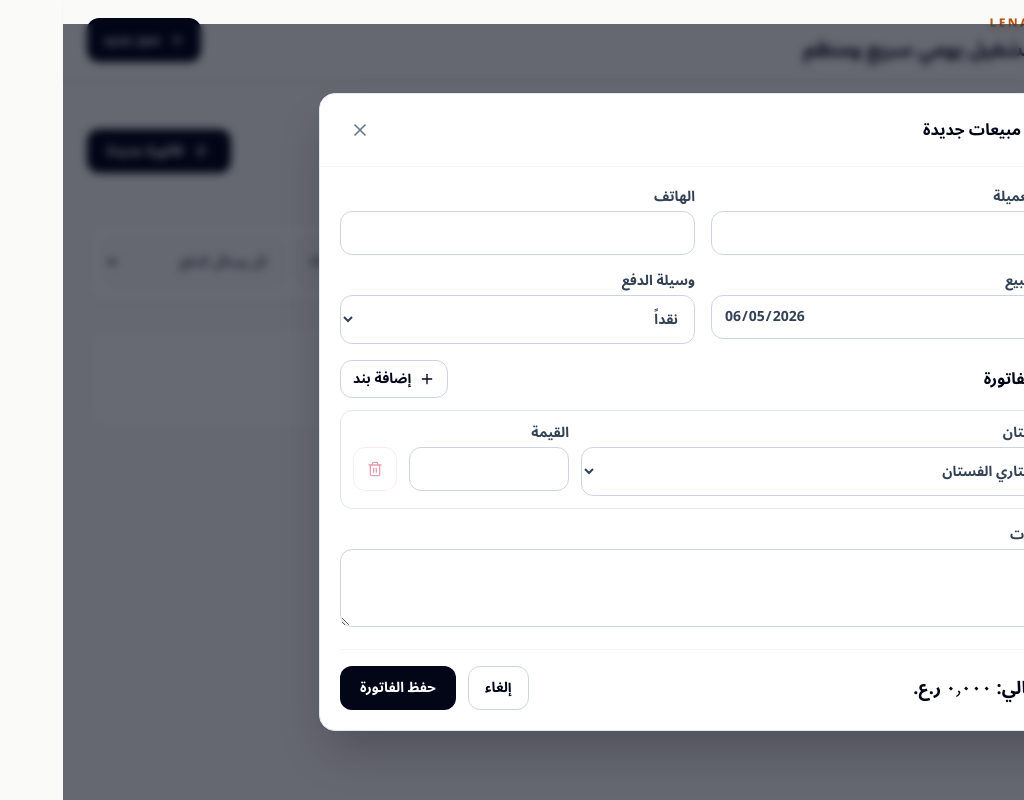
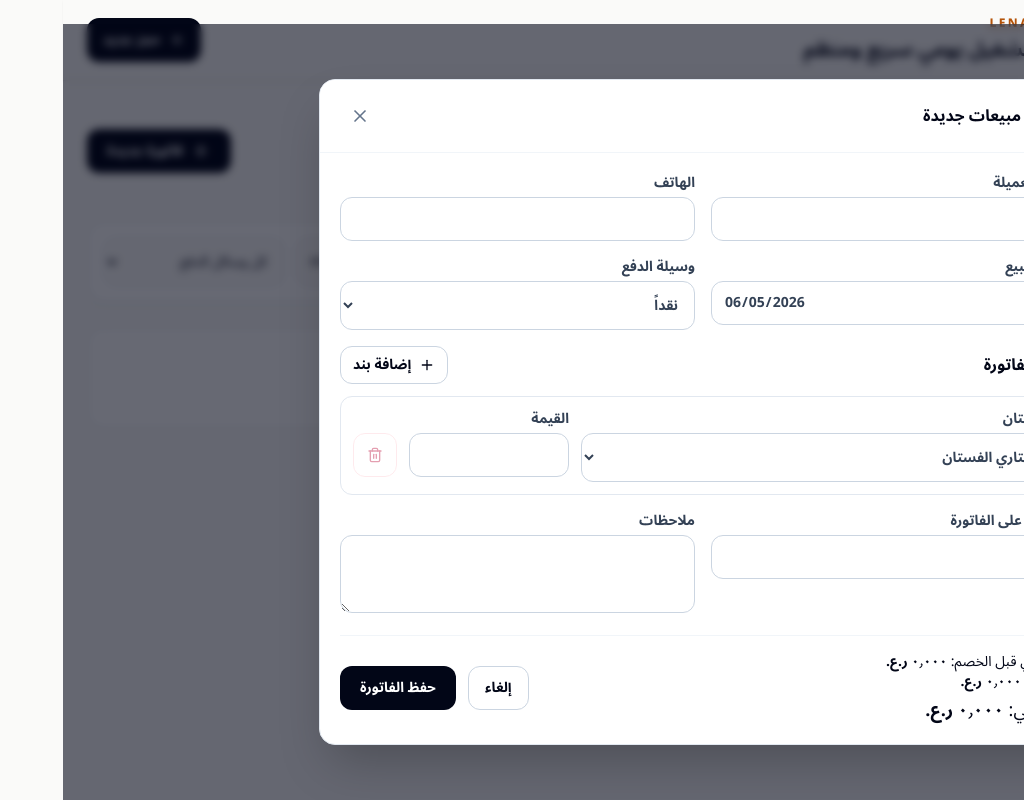
Before and after one commit to mohamedmasoud3030-tech/dress-roomshow, a React (Vite) app: page /sales in a window 1280 px wide. Both pictures are taken after a click on the button "فاتورة جديدة". Shown: the whole page, without its empty margins (256-1280 px from the left). Built offline with nearby package versions, Linux system fonts and the light colour scheme.

Commit message:
feat: expose invoice discount in sales form

```diff
--- a/src/features/dresses/CreateSaleInvoiceModal.tsx
+++ b/src/features/dresses/CreateSaleInvoiceModal.tsx
@@ -16,17 +16,20 @@ export function CreateSaleInvoiceModal({ open, onClose, onCreated }: Props) {
   const [customerPhone, setCustomerPhone] = useState('');
   const [saleDate, setSaleDate] = useState(getTodayISO());
   const [paymentMethod, setPaymentMethod] = useState<SalePaymentMethod>('cash');
+  const [discountAmount, setDiscountAmount] = useState('0');
   const [notes, setNotes] = useState('');
   const [lines, setLines] = useState<Line[]>([{ dressCode: '', amount: '' }]);
   const [error, setError] = useState<string | null>(null);
-  const total = lines.reduce((sum, line) => sum + (Number(line.amount) || 0), 0);
-  const close = () => { setCustomerName(''); setCustomerPhone(''); setSaleDate(getTodayISO()); setPaymentMethod('cash'); setNotes(''); setLines([{ dressCode: '', amount: '' }]); setError(null); onClose(); };
+  const subtotal = lines.reduce((sum, line) => sum + (Number(line.amount) || 0), 0);
+  const discount = Number(discountAmount) || 0;
+  const total = Math.max(subtotal - discount, 0);
+  const close = () => { setCustomerName(''); setCustomerPhone(''); setSaleDate(getTodayISO()); setPaymentMethod('cash'); setDiscountAmount('0'); setNotes(''); setLines([{ dressCode: '', amount: '' }]); setError(null); onClose(); };
   const updateLine = (index: number, patch: Partial<Line>) => setLines((current) => current.map((line, lineIndex) => lineIndex === index ? { ...line, ...patch } : line));
   const selectDress = (index: number, dressCode: string) => { const dress = dresses.find((item) => item.code === dressCode); updateLine(index, { dressCode, amount: dress ? String(dress.salePrice) : '' }); };
   const submit = (event: React.FormEvent<HTMLFormElement>) => {
     event.preventDefault();
     try {
-      const invoice = createSaleInvoice({ saleDate, customerName, customerPhone, paymentMethod, notes, lines: lines.map((line) => ({ dressCode: line.dressCode, amount: Number(line.amount) })) });
+      const invoice = createSaleInvoice({ saleDate, customerName, customerPhone, paymentMethod, discountAmount: discount, notes, lines: lines.map((line) => ({ dressCode: line.dressCode, amount: Number(line.amount) })) });
       onCreated(invoice);
       close();
     } catch (reason: unknown) { setError(reason instanceof Error ? reason.message : 'تعذر تسجيل الفاتورة.'); }
@@ -37,7 +40,7 @@ export function CreateSaleInvoiceModal({ open, onClose, onCreated }: Props) {
     <div className="grid gap-4 md:grid-cols-2"><label className="text-sm font-bold text-slate-700">اسم العميلة<input required value={customerName} onChange={(event) => setCustomerName(event.target.value)} className={field} /></label><label className="text-sm font-bold text-slate-700">الهاتف<input value={customerPhone} onChange={(event) => setCustomerPhone(event.target.value)} className={field} /></label></div>
     <div className="grid gap-4 md:grid-cols-2"><label className="text-sm font-bold text-slate-700">تاريخ البيع<input required type="date" max={getTodayISO()} value={saleDate} onChange={(event) => setSaleDate(event.target.value)} className={field} /></label><label className="text-sm font-bold text-slate-700">وسيلة الدفع<select value={paymentMethod} onChange={(event) => setPaymentMethod(event.target.value as SalePaymentMethod)} className={field}><option value="cash">نقداً</option><option value="card">بطاقة</option><option value="bank_transfer">تحويل بنكي</option><option value="other">أخرى</option></select></label></div>
     <div className="space-y-3"><div className="flex items-center justify-between"><h3 className="font-bold">بنود الفاتورة</h3><button type="button" onClick={() => setLines((current) => [...current, { dressCode: '', amount: '' }])} className="inline-flex items-center gap-2 rounded-xl border border-slate-300 px-3 py-2 text-sm font-bold"><Plus className="h-4 w-4" />إضافة بند</button></div>{lines.map((line, index) => <div key={index} className="grid gap-3 rounded-xl border border-slate-200 p-3 md:grid-cols-[1fr_160px_44px]"><label className="text-sm font-bold text-slate-700">الفستان<select required value={line.dressCode} onChange={(event) => selectDress(index, event.target.value)} className={field}><option value="">اختاري الفستان</option>{dresses.map((dress) => <option key={dress.id} value={dress.code}>{dress.code} — {dress.name}</option>)}</select></label><label className="text-sm font-bold text-slate-700">القيمة<input required type="number" min="0.001" step="0.001" value={line.amount} onChange={(event) => updateLine(index, { amount: event.target.value })} className={field} /></label><button type="button" aria-label="حذف البند" disabled={lines.length === 1} onClick={() => setLines((current) => current.filter((_, lineIndex) => lineIndex !== index))} className="mt-6 flex h-11 items-center justify-center rounded-xl border border-rose-200 text-rose-700 disabled:opacity-40"><Trash2 className="h-4 w-4" /></button></div>)}</div>
-    <label className="block text-sm font-bold text-slate-700">ملاحظات<textarea rows={3} value={notes} onChange={(event) => setNotes(event.target.value)} className={field} /></label>
-    <div className="flex flex-wrap items-center justify-between gap-3 border-t border-slate-100 pt-4"><p className="text-lg font-bold">الإجمالي: {formatMoneyOMR(total)}</p><div className="flex gap-3"><button type="button" onClick={close} className="min-h-11 rounded-xl border border-slate-300 px-4 text-sm font-bold">إلغاء</button><button type="submit" className="min-h-11 rounded-xl bg-slate-950 px-5 text-sm font-bold text-white">حفظ الفاتورة</button></div></div>
+    <div className="grid gap-4 md:grid-cols-2"><label className="text-sm font-bold text-slate-700">الخصم على الفاتورة<input type="number" min="0" max={subtotal} step="0.001" value={discountAmount} onChange={(event) => setDiscountAmount(event.target.value)} className={field} /></label><label className="text-sm font-bold text-slate-700">ملاحظات<textarea rows={3} value={notes} onChange={(event) => setNotes(event.target.value)} className={field} /></label></div>
+    <div className="flex flex-wrap items-center justify-between gap-3 border-t border-slate-100 pt-4"><div className="text-sm"><p>الإجمالي قبل الخصم: <b>{formatMoneyOMR(subtotal)}</b></p><p>الخصم: <b>{formatMoneyOMR(discount)}</b></p><p className="mt-1 text-lg">الصافي: <b>{formatMoneyOMR(total)}</b></p></div><div className="flex gap-3"><button type="button" onClick={close} className="min-h-11 rounded-xl border border-slate-300 px-4 text-sm font-bold">إلغاء</button><button type="submit" className="min-h-11 rounded-xl bg-slate-950 px-5 text-sm font-bold text-white">حفظ الفاتورة</button></div></div>
   </form></Modal>;
 }
```
